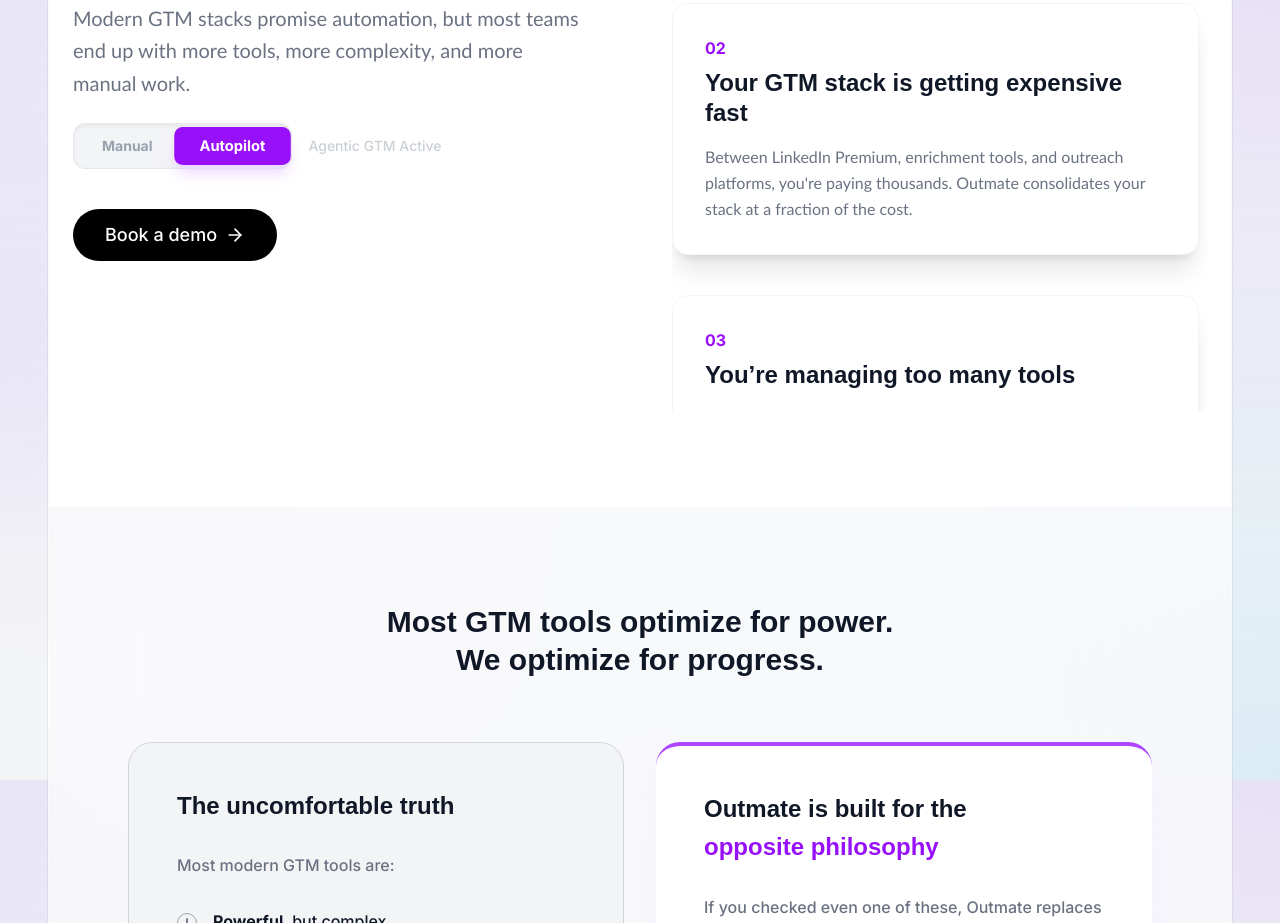
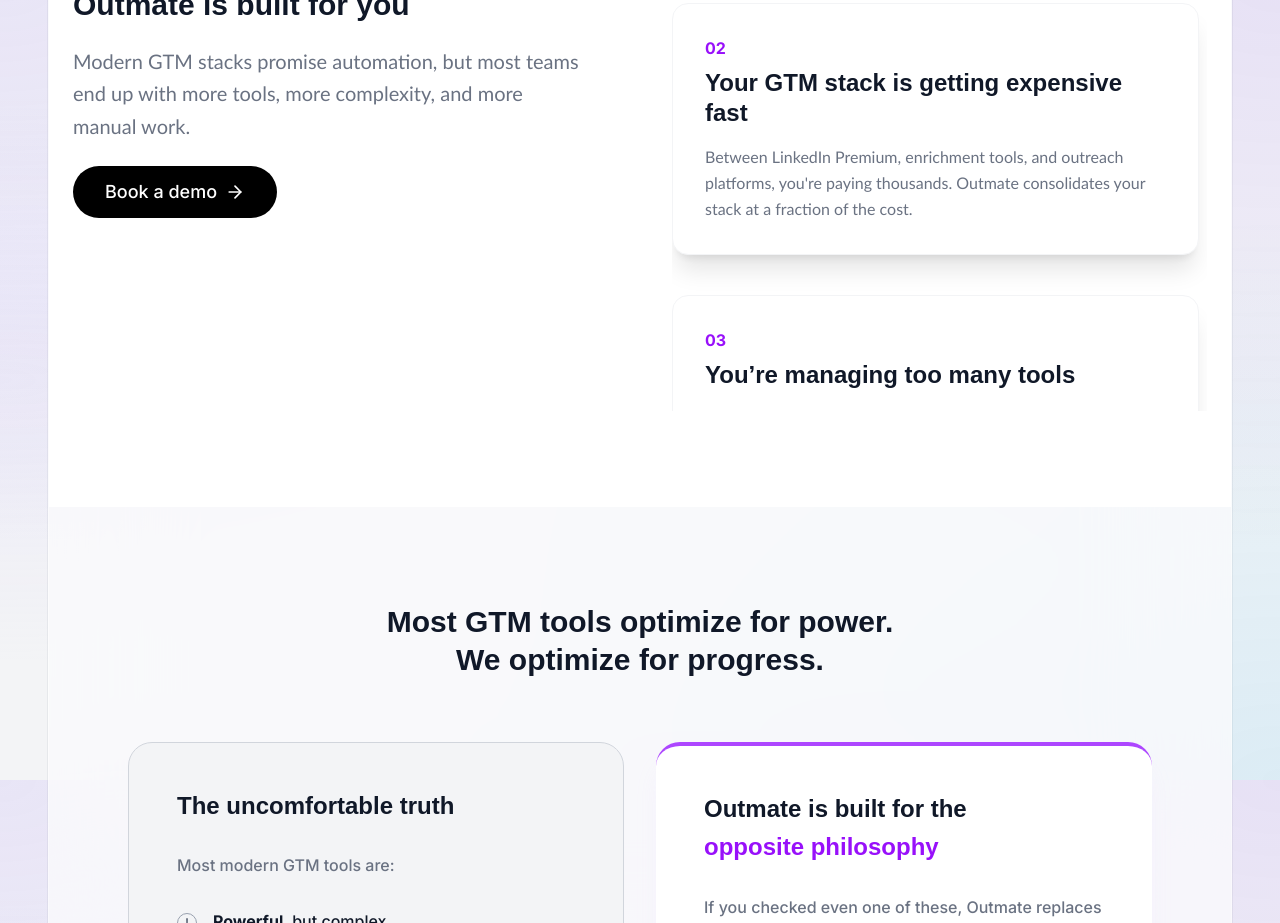
Before and after one commit to johnmesto9377-ctrl/Outmate-website, a React (Vite) app: page / in a window 1280 px wide. Shown: the part 1620-2543 px from the top of the page. Built offline with nearby package versions, Linux system fonts and the light colour scheme; a small style sheet from the web is missing; a web font is replaced by a local one.

Commit message:
Add files via upload

```diff
--- a/src/pages/Home.jsx
+++ b/src/pages/Home.jsx
@@ -9,7 +9,6 @@
     const [activeTab, setActiveTab] = React.useState('signals');
     const [textIndex, setTextIndex] = React.useState(0);
     const [isVisible, setIsVisible] = React.useState(true);
-    const [isAutoPilotEnabled, setIsAutoPilotEnabled] = React.useState(true);
     const [isAfterOutmate, setIsAfterOutmate] = React.useState(true);
 
     const rotatingTexts = [
@@ -142,37 +141,14 @@
                                     Modern GTM stacks promise automation, but most teams end up with more tools, more complexity, and more manual work.
                                 </p>
 
-                                {/* Toggle Button */}
-                                <div className="flex items-center gap-4 mb-10">
-                                    <div className="flex bg-gray-100 p-1 rounded-xl border border-gray-200 shadow-inner">
-                                        <button
-                                            onClick={() => setIsAutoPilotEnabled(false)}
-                                            className={`px-6 py-2 rounded-lg text-sm font-bold transition-all ${!isAutoPilotEnabled ? 'bg-white text-gray-900 shadow-md transform scale-105' : 'text-gray-400 hover:text-gray-600'}`}
-                                        >
-                                            Manual
-                                        </button>
-                                        <button
-                                            onClick={() => setIsAutoPilotEnabled(true)}
-                                            className={`px-6 py-2 rounded-lg text-sm font-bold transition-all ${isAutoPilotEnabled ? 'bg-purple-600 text-white shadow-lg transform scale-105 shadow-purple-200' : 'text-gray-400 hover:text-gray-600'}`}
-                                        >
-                                            Autopilot
-                                        </button>
-                                    </div>
-                                    <div className="text-sm font-medium text-gray-400 animate-pulse">
-                                        {isAutoPilotEnabled ? 'Agentic GTM Active' : 'Inefficient Process'}
-                                    </div>
-                                </div>
-
                                 <Link to="/book-demo" className="bg-black text-white px-8 py-3 rounded-full text-lg font-medium hover:bg-gray-800 transition-all inline-flex items-center gap-2" target="_blank" rel="noopener noreferrer">
                                     Book a demo
                                     <ArrowRight size={20} />
                                 </Link>
                             </div>
 
-                            {/* Right Content - Conditional Rendering */}
+                            {/* Right Content - Scrollable Pain Points */}
                             <div className="relative h-[500px] sm:h-[600px] md:h-[700px] flex items-center justify-center lg:justify-end overflow-hidden">
-                                {isAutoPilotEnabled ? (
-                                    /* Scrollable Container (Auto Mode) */
                                 <div className="h-full w-full overflow-y-auto pr-2 space-y-4 md:space-y-6 custom-scrollbar pb-20 fade-in">
                                     {[
                                         {
@@ -217,22 +193,6 @@
                                         </div>
                                     ))}
                                 </div>
-                                ) : (
-                                    /* Manual Workflow Image (Manual Mode) */
-                                    <div className="relative w-full h-full flex items-center justify-center p-4 fade-in">
-                                        <div className="absolute inset-0 bg-purple-100/20 blur-3xl rounded-full -z-10"></div>
-                                        <div className="bg-gray-900 rounded-3xl p-6 shadow-2xl border border-gray-800 transform rotate-1 hover:rotate-0 transition-all duration-700">
-                                            <img
-                                                src={manualWorkflowImg}
-                                                alt="Manual GTM Workflow Complexity"
-                                                className="w-full h-auto rounded-xl opacity-90"
-                                            />
-                                            <div className="absolute -top-4 -right-4 bg-red-500 text-white text-[10px] font-bold px-3 py-1 rounded-full shadow-lg shadow-red-200">
-                                                MANUAL CHAOS
-                                            </div>
-                                        </div>
-                                    </div>
-                                )}
                                 <style jsx>{`
                                     .fade-in {
                                         animation: fadeIn 0.5s ease-out;
```
Lines whose indentation alone changed are shown as unchanged.
